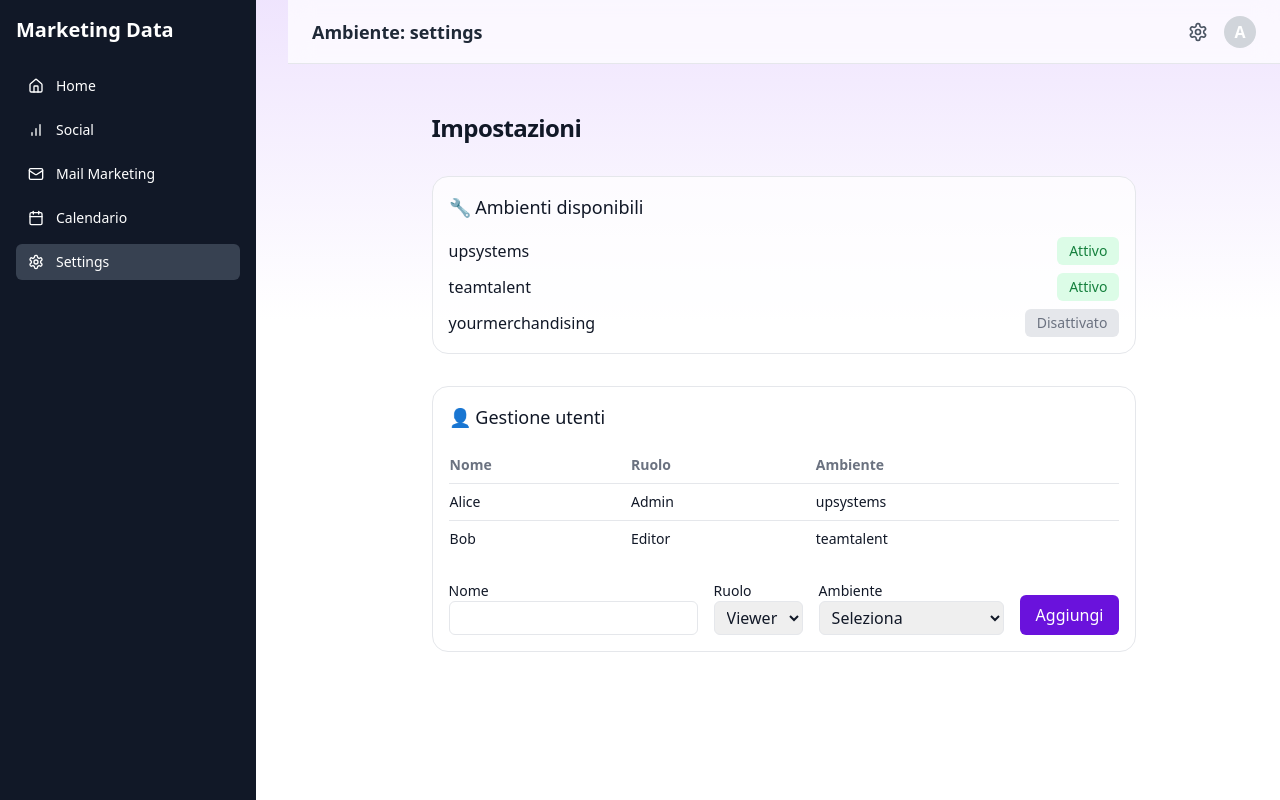
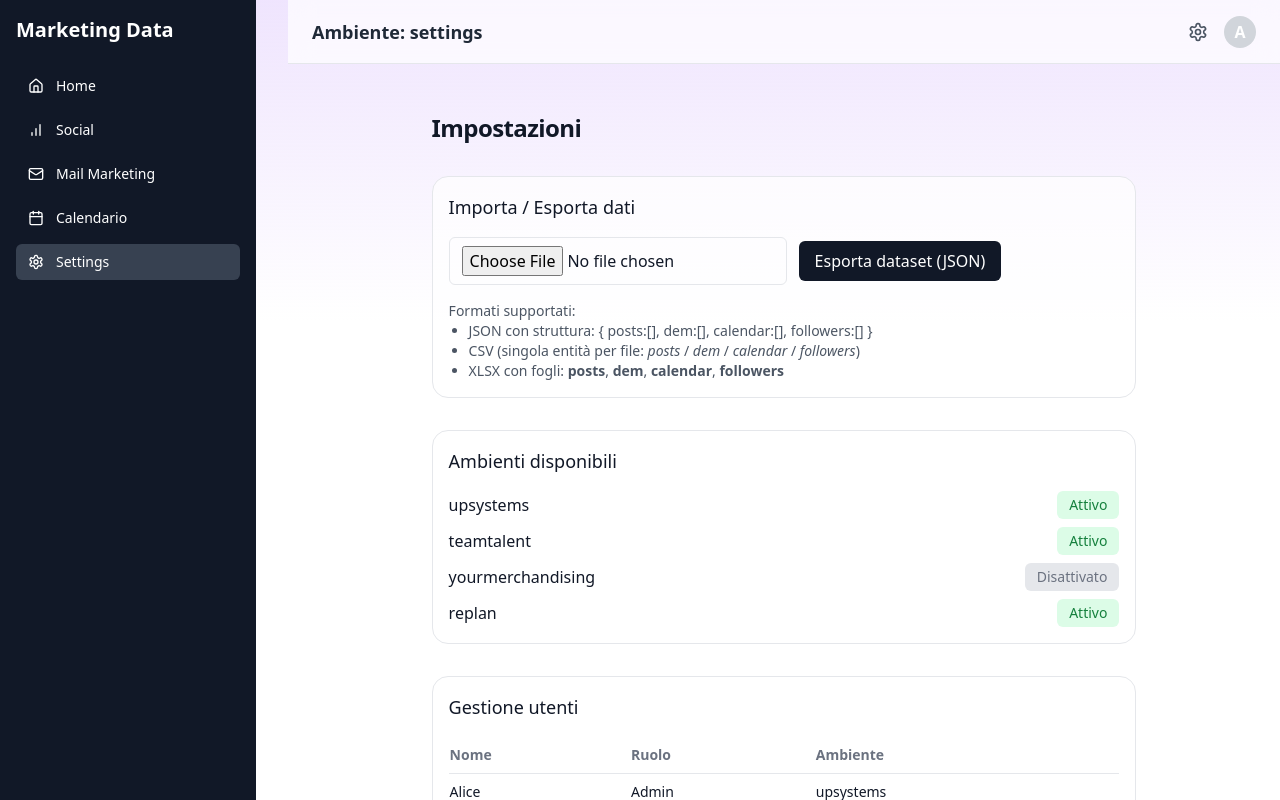
Before and after one commit to DCarloneUP/september, a Next.js app: page /settings/settings in a window 1280 px wide. Shown: the top 800 px of the page. Built offline with nearby package versions, Linux system fonts and the light colour scheme.

Commit message:
Update page.tsx

```diff
--- a/app/[env]/settings/page.tsx
+++ b/app/[env]/settings/page.tsx
@@ -1,6 +1,7 @@
 'use client';
 
-import { useState } from "react";
+import { useState } from 'react';
+import { useData } from '@/components/DataContext';
 
 interface User {
   id: number;
@@ -16,6 +17,8 @@ interface Environment {
 }
 
 export default function SettingsPage() {
+  const { importFile, exportJson } = useData();
+
   const [users, setUsers] = useState<User[]>([
     { id: 1, name: 'Alice', role: 'Admin', env: 'upsystems' },
     { id: 2, name: 'Bob', role: 'Editor', env: 'teamtalent' },
@@ -25,31 +28,86 @@ export default function SettingsPage() {
     { id: 1, name: 'upsystems', active: true },
     { id: 2, name: 'teamtalent', active: true },
     { id: 3, name: 'yourmerchandising', active: false },
+    { id: 4, name: 'replan', active: true },
   ]);
 
-  const [newUser, setNewUser] = useState({ name: '', role: 'Viewer', env: '' });
+  const [newUser, setNewUser] = useState({
+    name: '',
+    role: 'Viewer' as User['role'],
+    env: '',
+  });
+
+  const [busy, setBusy] = useState(false);
+  const [err, setErr] = useState<string>('');
 
   const handleAddUser = () => {
     if (!newUser.name || !newUser.env) return;
-    setUsers([...users, { ...newUser, id: Date.now() } as User]);
+    setUsers((u) => [...u, { ...newUser, id: Date.now() } as User]);
     setNewUser({ name: '', role: 'Viewer', env: '' });
   };
 
   const toggleEnv = (id: number) => {
     setEnvironments((prev) =>
-      prev.map((env) =>
-        env.id === id ? { ...env, active: !env.active } : env
-      )
+      prev.map((env) => (env.id === id ? { ...env, active: !env.active } : env))
     );
   };
+
+  async function handleImport(e: React.ChangeEvent<HTMLInputElement>) {
+    const file = e.target.files?.[0];
+    if (!file) return;
+    setBusy(true);
+    setErr('');
+    try {
+      await importFile(file);
+    } catch (error: any) {
+      setErr(error?.message || 'Errore durante import');
+    } finally {
+      e.target.value = '';
+      setBusy(false);
+    }
+  }
 
   return (
     <main className="mx-auto max-w-7xl px-4 py-6 space-y-8">
       <h1 className="text-2xl font-semibold tracking-tight">Impostazioni</h1>
 
+      {/* Import / Export */}
+      <section className="rounded-2xl border bg-white/70 p-4">
+        <h2 className="text-lg font-medium mb-4">Importa / Esporta dati</h2>
+
+        <div className="flex flex-col gap-3 sm:flex-row sm:items-center">
+          <input
+            type="file"
+            accept=".json,.csv,.xlsx,.xls"
+            onChange={handleImport}
+            className="border rounded-md px-3 py-2"
+            disabled={busy}
+          />
+          <button
+            onClick={exportJson}
+            className="bg-gray-900 text-white px-4 py-2 rounded-md disabled:opacity-60"
+            disabled={busy}
+          >
+            Esporta dataset (JSON)
+          </button>
+        </div>
+
+        {busy && <p className="text-sm text-gray-500 mt-2">Import in corso…</p>}
+        {err && <p className="text-sm text-red-600 mt-2">{err}</p>}
+
+        <div className="mt-4 text-sm text-gray-600">
+          <p className="font-medium">Formati supportati:</p>
+          <ul className="list-disc pl-5">
+            <li>JSON con struttura: {"{ posts:[], dem:[], calendar:[], followers:[] }"}</li>
+            <li>CSV (singola entità per file: <i>posts</i> / <i>dem</i> / <i>calendar</i> / <i>followers</i>)</li>
+            <li>XLSX con fogli: <b>posts</b>, <b>dem</b>, <b>calendar</b>, <b>followers</b></li>
+          </ul>
+        </div>
+      </section>
+
       {/* Ambienti configurabili */}
       <section className="rounded-2xl border bg-white/70 p-4">
-        <h2 className="text-lg font-medium mb-4">🔧 Ambienti disponibili</h2>
+        <h2 className="text-lg font-medium mb-4">Ambienti disponibili</h2>
         <ul className="space-y-2">
           {environments.map((env) => (
             <li key={env.id} className="flex items-center justify-between">
@@ -67,9 +125,9 @@ export default function SettingsPage() {
         </ul>
       </section>
 
-      {/* Gestione utenti */}
+      {/* Gestione utenti (mock locale) */}
       <section className="rounded-2xl border bg-white/70 p-4">
-        <h2 className="text-lg font-medium mb-4">👤 Gestione utenti</h2>
+        <h2 className="text-lg font-medium mb-4">Gestione utenti</h2>
 
         <table className="w-full text-sm mb-6">
           <thead className="text-gray-500">
@@ -132,7 +190,7 @@ export default function SettingsPage() {
 
           <button
             onClick={handleAddUser}
-            className="bg-brand-600 text-white px-4 py-2 rounded-md hover:bg-brand-700"
+            className="bg-gray-900 text-white px-4 py-2 rounded-md"
           >
             Aggiungi
           </button>
```
